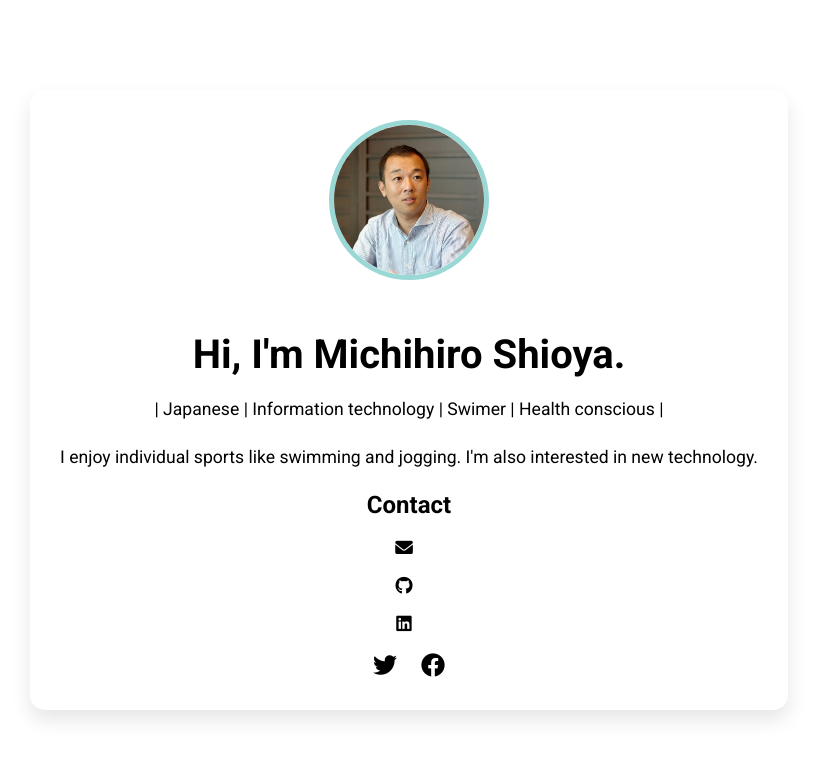
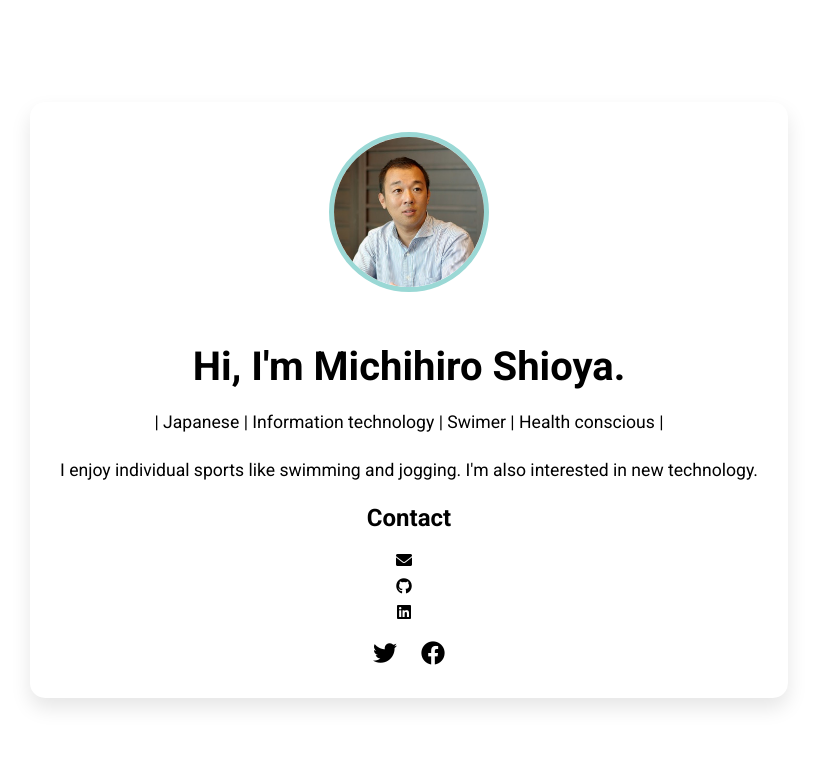
Before and after one commit to shioyam/web, a plain HTML site: page index.html in a window 1280 px wide. Shown: the whole page, without its empty margins (231-1049 px from the left). Drawn offline with Linux system fonts and the light colour scheme.

Commit message:
Update index.html

```diff
--- a/index.html
+++ b/index.html
@@ -85,9 +85,9 @@
         <p>I enjoy individual sports like swimming and jogging. I'm also interested in new technology.</p>
         <div class="contact-info">
             <h2>Contact</h2>
-            <p><a href="mailto:taro.shioyam@gmail.com"><i class="fas fa-envelope"></i></a></p>
-            <p><a href="https://github.com/shioyam" target="_blank"><i class="fab fa-github"></i></a></p>
-            <p><a href="https://www.linkedin.com/in/shioyam" target="_blank"><i class="fab fa-linkedin"></i></a></p>
+            <a href="mailto:taro.shioyam@gmail.com"><i class="fas fa-envelope"></i></a>
+            <a href="https://github.com/shioyam" target="_blank"><i class="fab fa-github"></i></a>
+            <a href="https://www.linkedin.com/in/shioyam" target="_blank"><i class="fab fa-linkedin"></i></a>
         </div>
         <div class="social-icons">
             <a href="https://twitter.com/shioyam" target="_blank"><i class="fab fa-twitter"></i></a>
```
